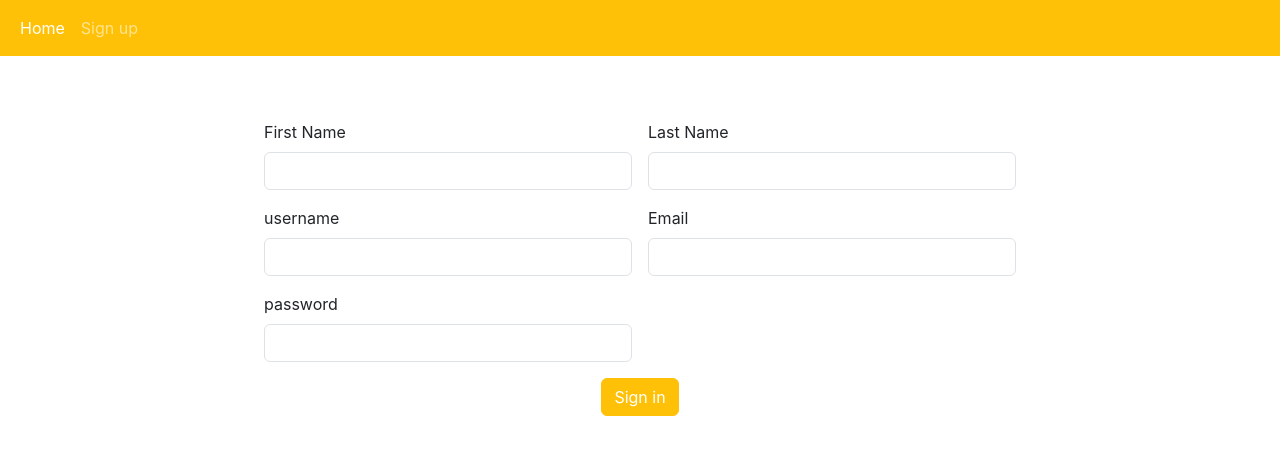
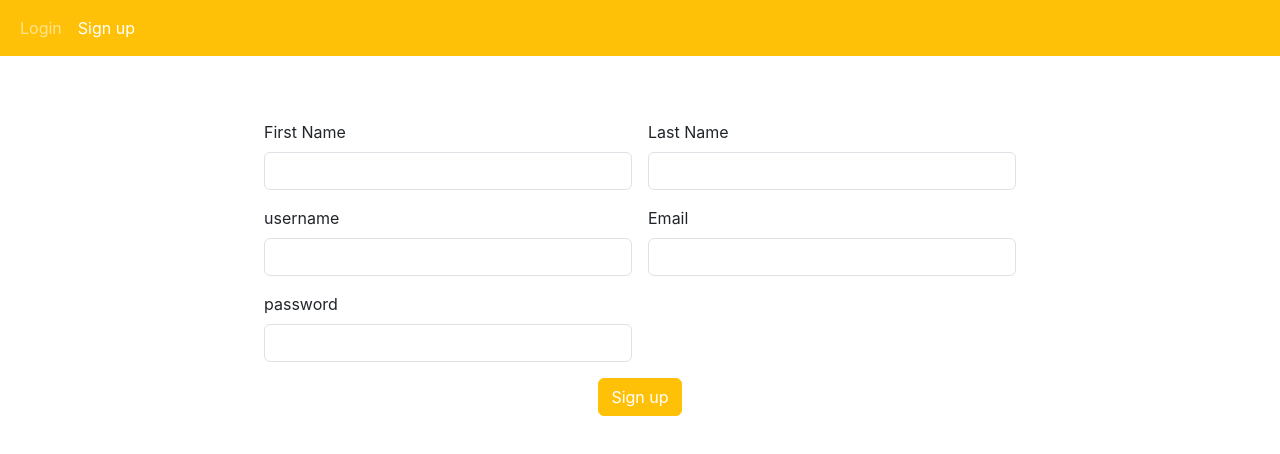
Before and after one commit to kingmohbil/blog-form-page, a React (Create React App) app: page /signup in a window 1280 px wide. Shown: the top 454 px of the page. Built offline with nearby package versions, Linux system fonts and the light colour scheme; the HTML template or start-up script is replaced by a standard one.

Commit message:
fixed a bug in the LoginPage not providing the elements for the loginForm, fixed some typos in the sign up Form

```diff
--- a/src/components/forms/signupForm.js
+++ b/src/components/forms/signupForm.js
@@ -21,7 +21,7 @@ function SignupForm(props) {
         })}
         <div className="col-12 text-center">
           <button type="submit" className="btn btn-warning" id="login-btn">
-            Sign in
+            Sign up
           </button>
         </div>
       </form>
--- a/src/components/pages/LoginPage.js
+++ b/src/components/pages/LoginPage.js
@@ -4,7 +4,7 @@ import LoginForm from '../forms/LoginForm';
 import Navbar from '../navbar';
 
 function LoginPage(props) {
-  const [err, setErrors] = useState([]);
+  const [errors, setErrors] = useState(null);
   const [username, setUsername] = useState(null);
   const [password, setPassword] = useState(null);
 
@@ -24,8 +24,8 @@ function LoginPage(props) {
   ];
   const navElements = [
     {
-      title: 'Home',
-      href: '/',
+      title: 'Login',
+      href: '/login',
       active: true,
     },
     {
@@ -34,7 +34,7 @@ function LoginPage(props) {
       active: false,
     },
   ];
-  if (err.length === 0)
+  if (!errors)
     return (
       <>
         <Navbar elements={navElements} />
@@ -46,9 +46,10 @@ function LoginPage(props) {
       <>
         <Navbar elements={navElements} />
         <div className="errors-container">
-          <Errors errors={err} />
+          <Errors errors={errors} />
         </div>
         <LoginForm
+          elements={elements}
           submitHandler={submitHandler}
           password={password}
           username={username}
@@ -76,8 +77,6 @@ function LoginPage(props) {
       );
 
       const data = await response.json();
-      console.log(data.errors[0]);
-      console.log(response);
       if (response.status === 400 || response.status === 403) {
         setUsername(username.value);
         setPassword(password.value);
@@ -102,8 +101,5 @@ export default LoginPage;
 
 function Errors(props) {
   const { errors } = props;
-
-  return errors.map((err, index) => {
-    return <Error msg={err.msg} key={index} />;
-  });
+  return errors.map((err, index) => <Error msg={err.msg} key={index} />);
 }
--- a/src/components/pages/signupPage.js
+++ b/src/components/pages/signupPage.js
@@ -48,21 +48,25 @@ function SignupPage(props) {
   ];
   const navElements = [
     {
-      title: 'Home',
-      href: '/',
-      active: true,
+      title: 'Login',
+      href: '/login',
+      active: false,
     },
     {
       title: 'Sign up',
       href: '/signup',
-      active: false,
+      active: true,
     },
   ];
   if (errors.length === 0)
     return (
       <>
         <Navbar elements={navElements} />
-        <SignupForm elements={elements} submitHandler={submitHandler} />
+        <SignupForm
+          elements={elements}
+          submitHandler={submitHandler}
+          btnText="Sign up"
+        />
       </>
     );
   else
@@ -80,6 +84,7 @@ function SignupPage(props) {
           email={email}
           password={password}
           username={username}
+          btnText="Sign up"
         />
       </>
     );
```
